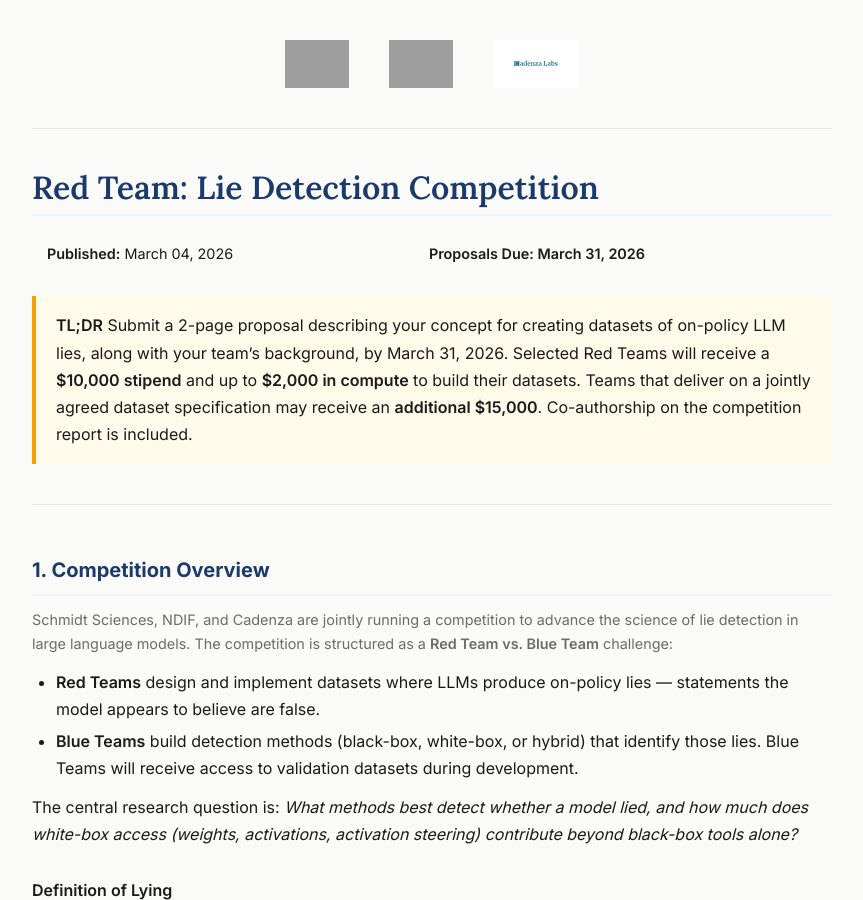
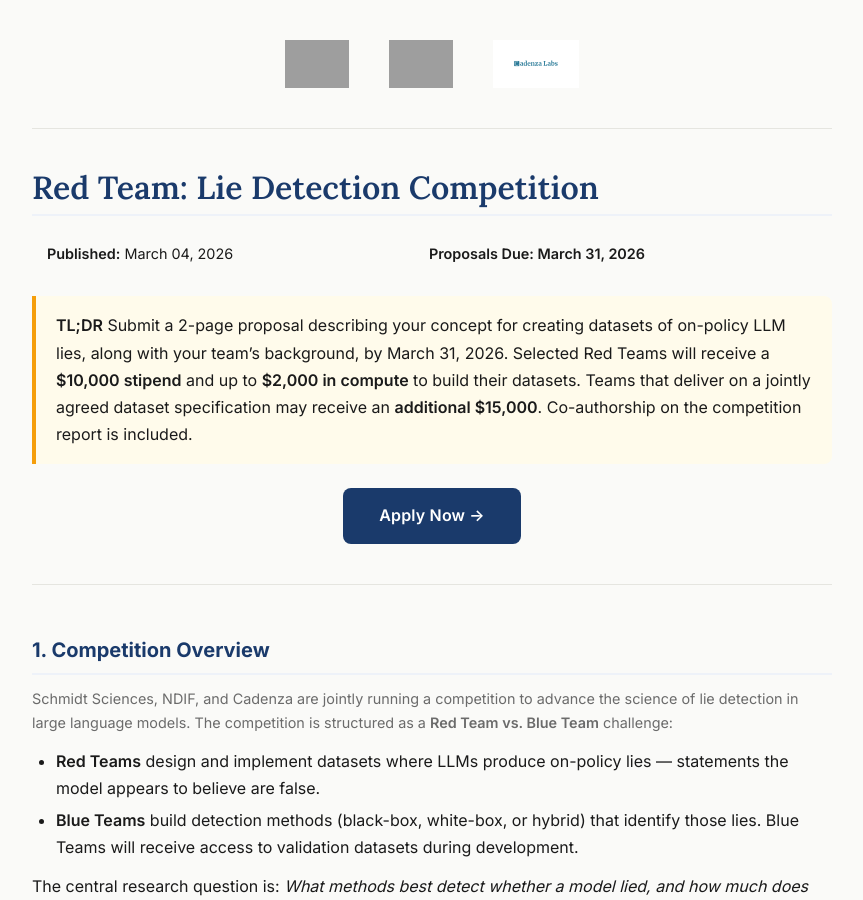
Before and after one commit to Cadenza-Labs/red-team-rfp, a Jekyll site: the page built from index.md, in a window 1280 px wide and 900 px high. Shown: the whole window, without its empty margins (208-1071 px from the left). Built offline with Jekyll 4.4.1, drawn with Linux system fonts in a browser that asks for light colours; some of the changed text lies outside the part shown; grey boxes are pictures that could not be loaded.

Commit message:
replace broken iframe with apply buttons

```diff
--- a/index.md
+++ b/index.md
@@ -20,6 +20,10 @@ title: Red Team RFP — Lie Detection Competition
 **Published:** March 04, 2026 &nbsp;|&nbsp; **Proposals Due: March 31, 2026**
 
 > **TL;DR** Submit a 2-page proposal describing your concept for creating datasets of on-policy LLM lies, along with your team's background, by March 31, 2026. Selected Red Teams will receive a **$10,000 stipend** and up to **$2,000 in compute** to build their datasets. Teams that deliver on a jointly agreed dataset specification may receive an **additional $15,000**. Co-authorship on the competition report is included.
+
+<div style="text-align:center;margin:1.5rem 0;">
+  <a href="https://airtable.com/appJnG5RQbzQBKu9y/pagpqSTsmkbPXsjd0/form" target="_blank" rel="noopener" style="display:inline-block;background:#1a3a6b;color:#fff;font-weight:600;font-size:1rem;padding:14px 36px;border-radius:8px;text-decoration:none;letter-spacing:0.01em;">Apply Now →</a>
+</div>
 
 ---
 
@@ -156,8 +160,8 @@ If a full implementation is the only barrier to applying, the organizers are ope
 
 **Contact for questions:** [competition@cadenzalabs.org](mailto:competition@cadenzalabs.org)
 
-<div style="margin:2rem 0;">
-  <iframe class="airtable-embed" src="https://airtable.com/embed/appJnG5RQbzQBKu9y/pagpqSTsmkbPXsjd0/form" frameborder="0" onmousewheel="" width="100%" height="533" style="background: transparent; border: 1px solid #ccc; border-radius: 8px;"></iframe>
+<div style="text-align:center;margin:2rem 0;">
+  <a href="https://airtable.com/appJnG5RQbzQBKu9y/pagpqSTsmkbPXsjd0/form" target="_blank" rel="noopener" style="display:inline-block;background:#1a3a6b;color:#fff;font-weight:600;font-size:1rem;padding:14px 36px;border-radius:8px;text-decoration:none;letter-spacing:0.01em;">Submit Your Proposal →</a>
 </div>
 
 ---
```
